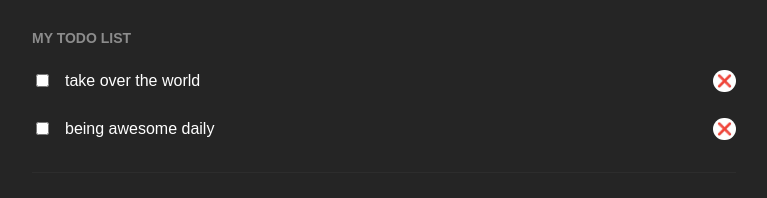
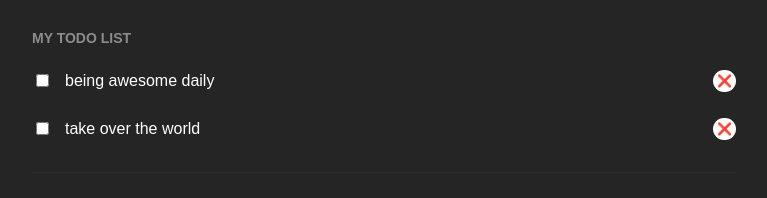
Before and after one commit to aldhyyy/react-todo, a React (Create React App) app: page / in a window 1280 px wide. Shown: the part 243-441 px from the top of the page, without its empty margins (256-1023 px from the left). Built offline with nearby package versions, Linux system fonts and the light colour scheme.

Commit message:
refacktor todo items on render

```diff
--- a/src/pages/App.js
+++ b/src/pages/App.js
@@ -118,8 +118,9 @@ class App extends React.Component {
   };
 
   render() {
-    const itemLeft = this.state.todos.filter((todo) => !todo.completed).length;
-
+    const todos = [...this.state.todosFilter];
+    const reverseTodos = todos.reverse();
+    const itemLeft = todos.filter((todo) => !todo.completed).length;
     return (
       <div className="wrapper">
         <Header />
@@ -127,7 +128,7 @@ class App extends React.Component {
         <TodoForm addTodo={this.addTodo} />
 
         <TodoItems
-          todosFilter={this.state.todosFilter}
+          todosFilter={reverseTodos}
           deleteTodo={this.deleteTodo}
           checkTodo={this.checkTodo}
         />
```
